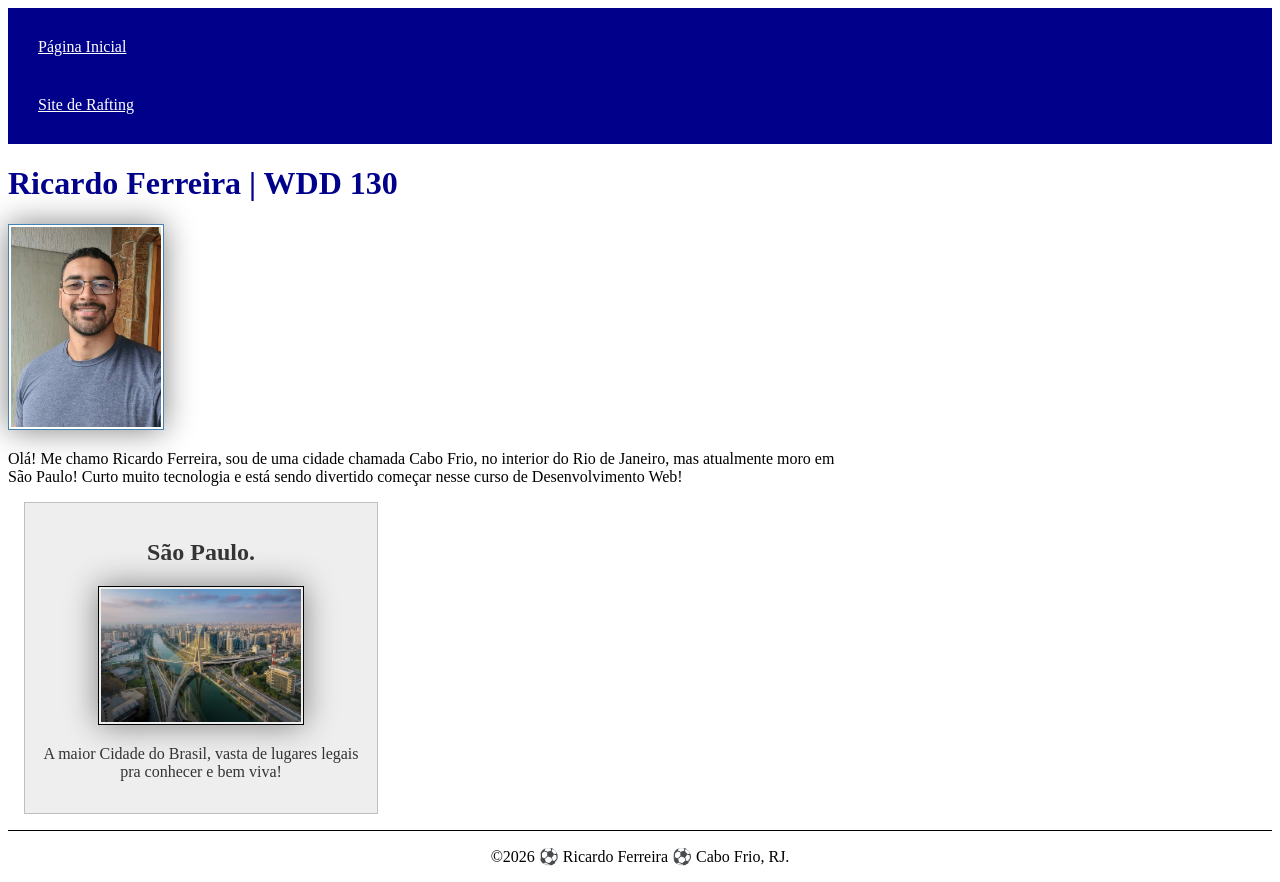
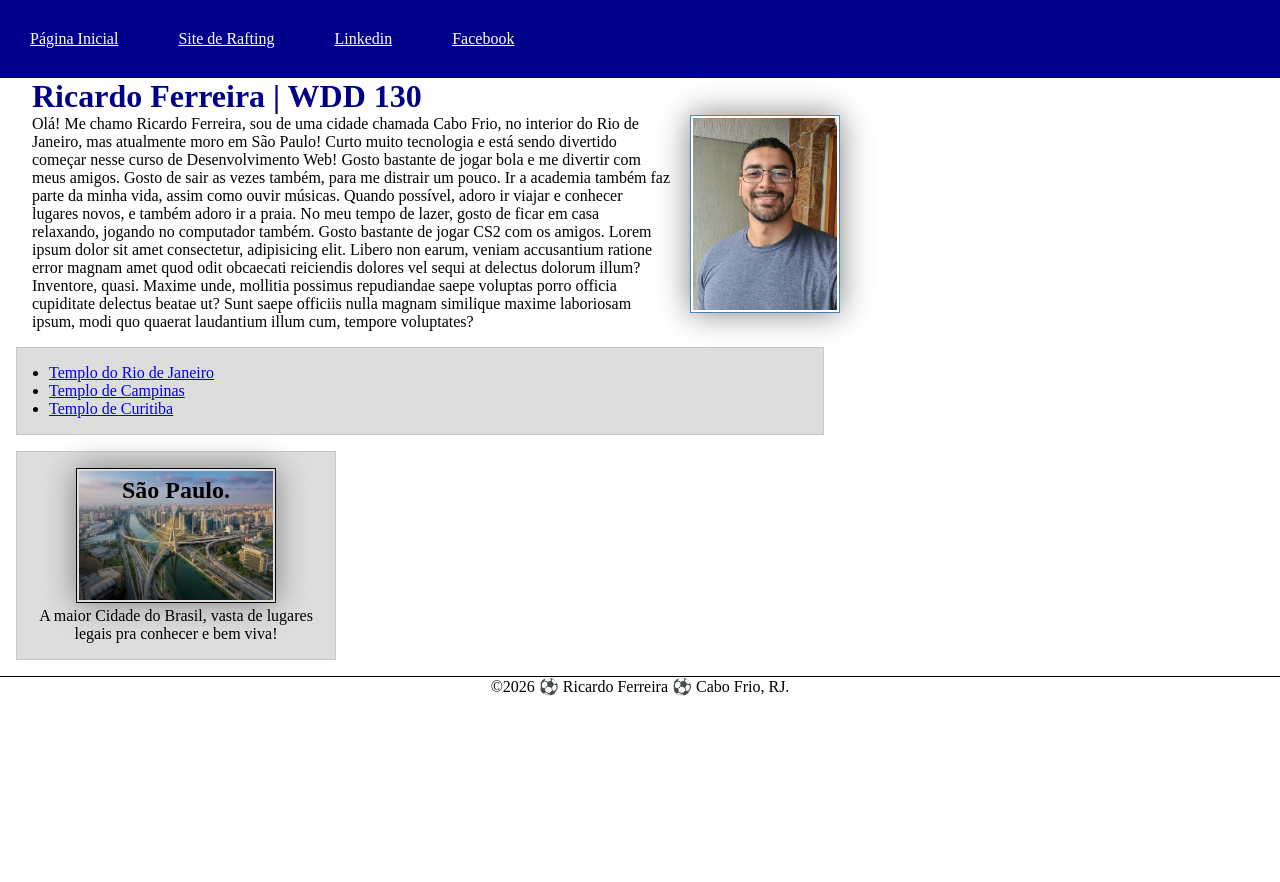
Before and after one commit to ricardoferreira93/wdd130, a plain HTML site: page index.html in a window 1280 px wide. After the commit the page ends 800 px from the top, so only its background shows below. Drawn offline with Linux system fonts and the light colour scheme.

Commit message:
semana 03 pagina index

```diff
--- a/estilos/estilos.css
+++ b/estilos/estilos.css
@@ -1,9 +1,19 @@
+* {
+    margin: 0;
+    padding: 0;
+    box-sizing: border-box;
+}
+
 :root {
     --padding-2px: 2px;
     --cor--titulo: darkblue;
 }
 
 nav {
+    display: flex;
+    flex-direction: row;
+    gap: 20px;
+    align-items: center;
     background-color: darkblue;
     padding: 10px;
 }
@@ -36,13 +46,8 @@ main {
 
 aside {
     width: 20rem;
-    margin: 1rem;
-    border: 1px solid rgb(0 0 0 / 0.2);
-    /* 1 */
-    padding: 1rem;
-    background-color: #eee;
-    color: #333;
     text-align: center;
+    position: relative;
 }
 
 aside img {
@@ -50,12 +55,21 @@ aside img {
     height: auto;
 }
 
+aside h2 {
+    position: absolute;
+    top: 25px;
+    left: 105px;
+}
+
 main img {
+    margin-left: 20px;
+    margin-bottom: 20px;
     width: 150px;
     height: auto;
     border: 1px solid steelblue;
     padding: var(--padding-2px);
     box-shadow: 0 0 30px gray;
+    float: right;
 }
 
 footer {
@@ -63,3 +77,17 @@ footer {
     border-top: 1px solid #000;
     text-align: center;
 }
+
+/* Seletores de Classe */
+
+.caixa {
+    margin: 1rem;
+    padding: 1rem;
+    border: 1px solid rgb(0 0 0 / 10%);
+    background-color: #ddd;
+    color: #000;
+}
+
+.identacao {
+    padding-left: 2rem;
+}
--- a/index.html
+++ b/index.html
@@ -16,17 +16,51 @@
         <nav>
             <a href="#">Página Inicial</a>
             <a href="wwr/">Site de Rafting</a>
+            <a href="https://www.linkedin.com/in/ricardo-ferreira-075492232/">Linkedin</a>
+            <a href="https://www.facebook.com/ricardo.ferreira.3192479/">Facebook</a>
         </nav>
 
     </header>
     <main>
-        <h1>Ricardo Ferreira | WDD 130</h1>
+        <h1 class="identacao">Ricardo Ferreira | WDD 130</h1>
         <img src="imagens/perfil.jpg" alt="imagem de Ricardo Ferreira" width="200">
-        <p>Olá! Me chamo Ricardo Ferreira, sou de uma cidade chamada Cabo Frio, no interior do Rio
-            de Janeiro, mas atualmente moro em São Paulo! Curto muito tecnologia e está sendo
-            divertido começar nesse curso de Desenvolvimento Web!</p>
+        <p class="identacao">Olá! Me chamo Ricardo Ferreira, sou de uma cidade chamada Cabo Frio,
+            no interior do Rio de Janeiro, mas atualmente moro em São Paulo!
+            Curto muito tecnologia e está sendo divertido começar nesse
+            curso de Desenvolvimento Web! Gosto bastante de jogar bola e me
+            divertir com meus amigos.
+            Gosto de sair as vezes também, para me distrair um pouco.
+            Ir a academia também faz parte da minha vida, assim como ouvir músicas.
+            Quando possível, adoro ir viajar e conhecer lugares novos, e também adoro ir a praia.
+            No meu tempo de lazer, gosto de ficar em casa relaxando, jogando no computador também.
+            Gosto bastante de jogar CS2 com os amigos.
+            Lorem ipsum dolor sit amet consectetur, adipisicing elit. Libero non earum, veniam
+            accusantium ratione error magnam amet quod odit obcaecati reiciendis dolores vel sequi
+            at delectus dolorum illum? Inventore, quasi. Maxime unde, mollitia possimus repudiandae
+            saepe voluptas porro officia cupiditate delectus beatae ut? Sunt saepe officiis nulla
+            magnam similique maxime laboriosam ipsum, modi quo quaerat laudantium illum cum, tempore
+            voluptates?
+        </p>
+
+
+        <ul class="caixa identacao">
+            <li>
+                <a href="https://www.churchofjesuschrist.org/temples/details/rio-de-janeiro-brazil-temple?lang=por"
+                  target="_blank" rel="noopener noreferrer">Templo do Rio de Janeiro</a>
+            </li>
+
+            <li>
+                <a href="https://www.churchofjesuschrist.org/temples/details/campinas-brazil-temple?lang=por"
+                  target="_blank" rel="noopener noreferrer">Templo de Campinas</a>
+            </li>
+
+            <li>
+                <a href="https://www.churchofjesuschrist.org/temples/details/curitiba-brazil-temple?lang=por"
+                  target="_blank" rel="noopener noreferrer">Templo de Curitiba</a>
+            </li>
+        </ul>
     </main>
-    <aside>
+    <aside class="caixa">
         <h2>São Paulo.</h2>
         <img src="imagens/cidade-de-sao-paulo.jpg" alt="Cidade de São Paulo.">
         <p>A maior Cidade do Brasil, vasta de lugares legais pra conhecer e bem viva!</p>
```
